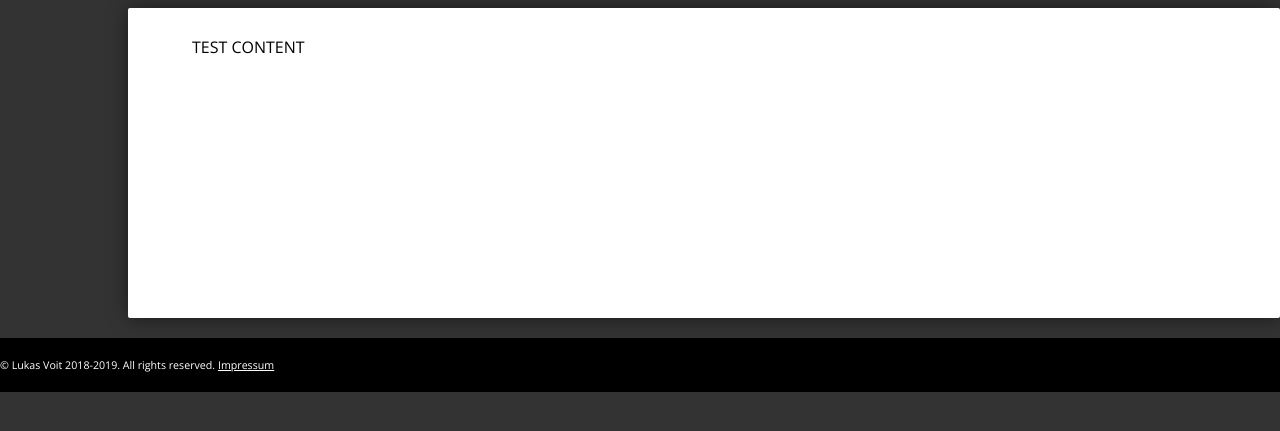
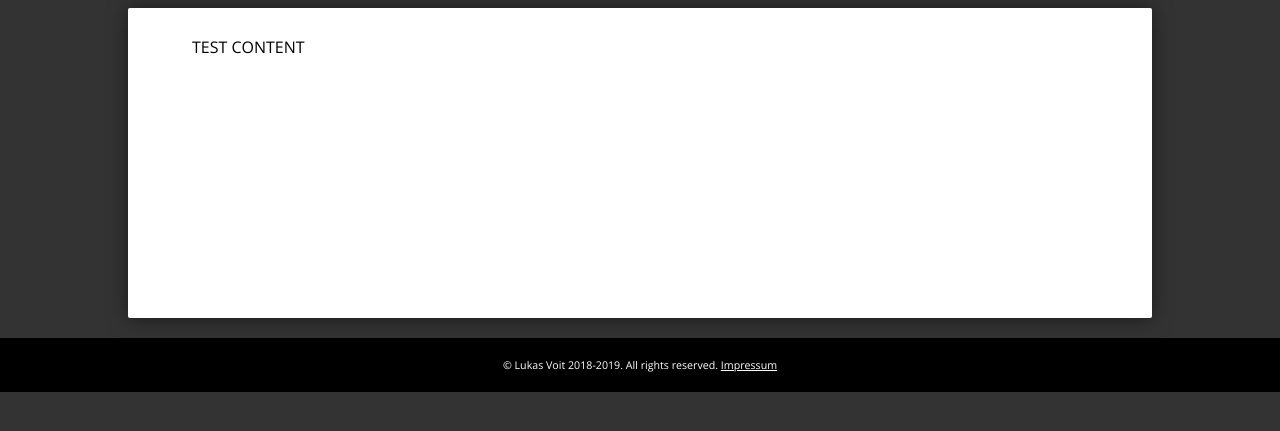
Before and after one commit to nimradium/lukasvoit.com, a plain HTML site: page about.html in a window 1280 px wide. Shown: the part 77-508 px from the top of the page. Drawn offline with nearby package versions, Linux system fonts and the light colour scheme.

Commit message:
lukasvoit.com-18 fix content-wrapper

```diff
--- a/css/default.css
+++ b/css/default.css
@@ -23,7 +23,6 @@ h2{
 h3{
 }
 p{
-    text-align: justify;
 }
 a{
     /*TODO: Maybe bold*/
@@ -118,7 +117,7 @@ a{
 .content-wrapper{
     height: 100%;
     min-height: 250px;
-    width: 80%;
+    width: auto;
     margin: 20px 10% 20px 10%;
     background-color: white;
     border-radius: 2px;
```
